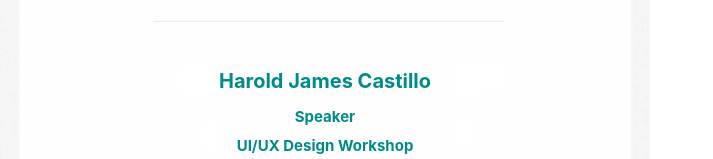
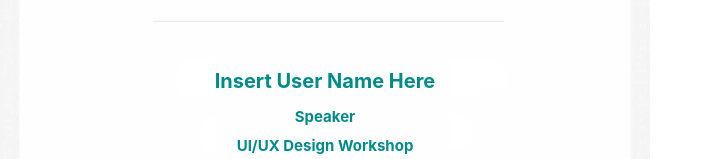
Before and after one commit to Chrystarin/iCertify, a React (Create React App) app in the folder client/: page / in a window 1280 px wide. Shown: the part 396-555 px from the top of the page, without its empty margins (0-713 px from the left). Built offline with nearby package versions, Linux system fonts and the light colour scheme.

Commit message:
Update index.js for DOM manipulation

```diff
--- a/client/src/Pages/CertificateGenerator/index.js
+++ b/client/src/Pages/CertificateGenerator/index.js
@@ -2,17 +2,34 @@ import certificateBodyTemplate from './../../Assets/Images/template.png'
 import certificateFooterTemplate from './../../Assets/Images/footer.png'
 import './../../Assets/Styles/certificateStyle.css'
 
-function CertificateGenerator() {
+import React, {Component} from 'react';
+import {useRef} from 'react';
+
+class CertificateGenerator extends Component {
+
+    constructor(props){
+        super(props);
+        this.state={
+            user_name: "Insert User Name Here"
+        }
+    }
+
+    generateCertificate=()=>{
+        alert("Test")
+        this.setState({user_name: "Harold James Castillo"});
+    }
+
+    render(){
         return (
             <div className="CertificateGenerator">
                 <h1>Certificate Info</h1>
                 <ul>
-            <li>Name: <input type="text" id="user_name_input"/></li>
+                    <li>Name: <input type="text" id="user_name_input" /></li>
                     <li>Role: <input type="text" id="user_role_input"/></li>
                     <li>Event: <input type="text" id="event_title_input"/></li>
                     <li>Date:  <input type="date" id="event_date_input"/></li>
                     <li>QR Content: <input type="text" id="qrcode_input"/></li>
-            <button id="btn_generate">Generate</button>
+                    <button id="btn_generate" onClick={this.generateCertificate}>Generate</button>
                     <a id="download"><button id="btn_download">Download</button></a>
                 </ul>
 
@@ -20,7 +37,7 @@ function CertificateGenerator() {
                     <div className="main_body">
                         <img src={certificateBodyTemplate} alt="certificate body"/>
                         <h1 className="certificate_title">Certificate of Participation</h1>
-                <h1 className="user_name" id="user_name">Harold James Castillo</h1>
+                        <h1 className="user_name" id="user_name">{this.state.user_name}</h1>
                         <h1 className="user_role" id="user_role">Speaker</h1>
                         <h1 className="event_title" id="event_title">UI/UX Design Workshop</h1>
                         <h1 className="event_date" id="event_date">2022-10-25</h1>
@@ -34,4 +51,6 @@ function CertificateGenerator() {
         );
     }
 
+}
+
 export default CertificateGenerator;
```
Lines whose indentation alone changed are shown as unchanged.
